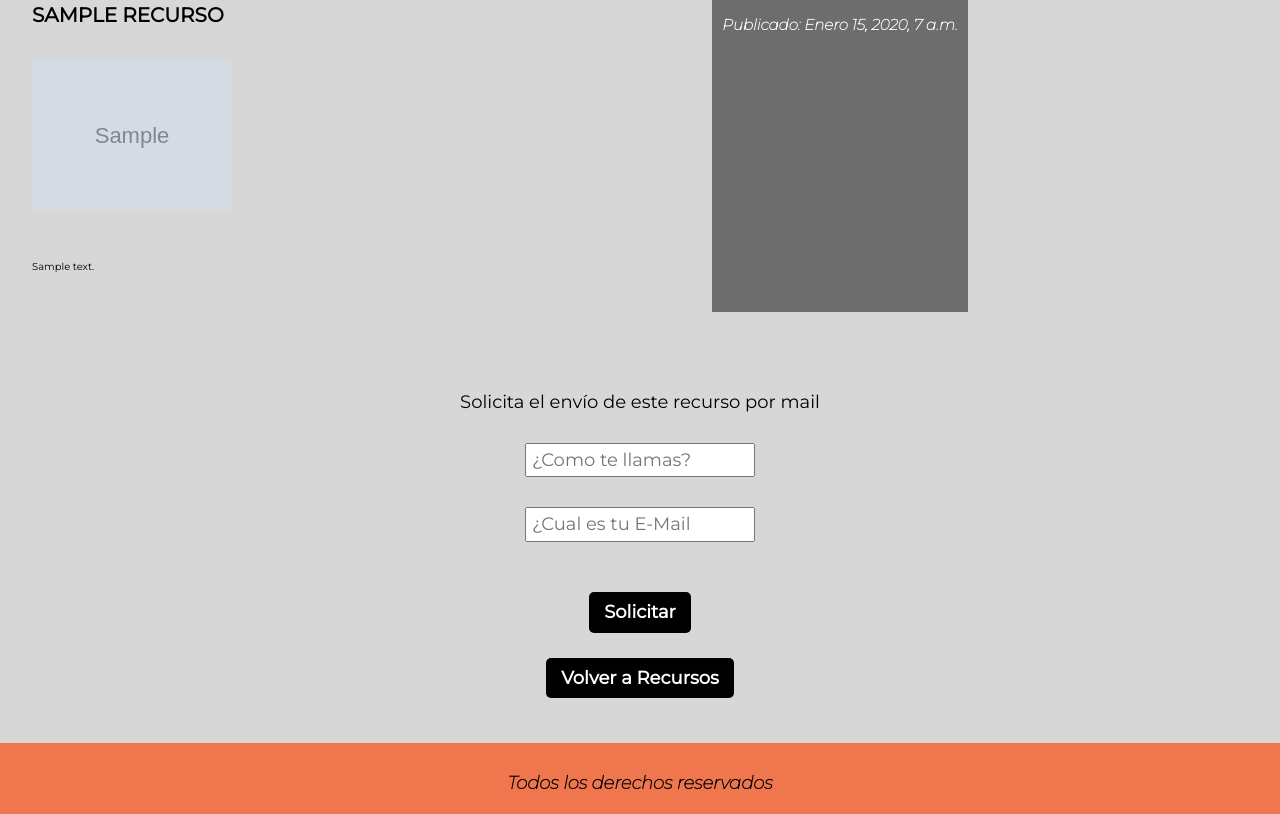
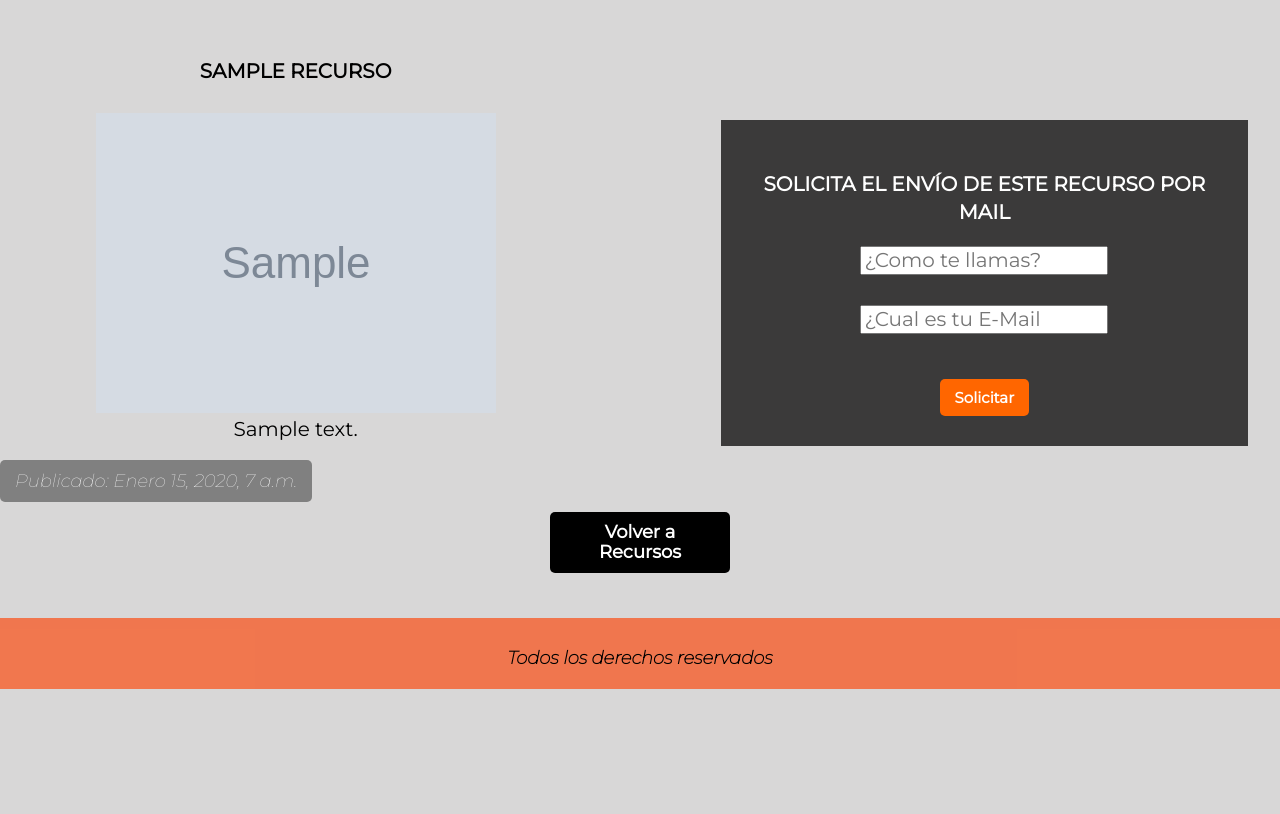
Before and after one commit to Cristian-Estevez/Nomade-Digital, a Django app: page /recursos/recurso/1/ in a window 1280 px wide. Shown: the part 134-948 px from the top of the page. After the commit the page ends 823 px from the top, so only its background shows below. Run offline with Django 3.2, Linux system fonts and the light colour scheme; tables that the repository leaves empty hold one stand-in row (values such as "Sample post"); grey boxes marked "Sample" are stand-in pictures; some libraries are stand-ins or nearby versions.

Commit message:
css recursos pc listo

```diff
--- a/nomade_digital/index/static/index/css/styles.css
+++ b/nomade_digital/index/static/index/css/styles.css
@@ -54,7 +54,7 @@
 
 
         h2 {
-            margin: 0;
+            margin: 3rem;
             text-transform: uppercase;
             font-size: 2rem;
         }
@@ -74,6 +74,14 @@
 
         img{
             max-width: 100%;
+        }
+
+        .i-publicado{
+            font-size: 1.8rem;
+            padding: 1rem 1.5rem;
+            background-color: grey;
+            color: white;
+            border-radius: 5px;
         }
 
         /* HEADER --------*/
@@ -363,6 +371,7 @@
             }
         }
         /* RECURSOS***-------- */
+
 
         .recursos h2 {
             margin: 0;
@@ -677,7 +686,7 @@
             margin-top: 2rem;
         }
 
-        .boton-lista-post{
+        .boton-negro{
             margin: 2rem 0 .5rem 0;
             font-size: 1.8rem;
             display: inline-block;
@@ -877,8 +886,33 @@
         }
 
 
-/* PAGINAS INTERNAS----------
+/* PAGINAS INTERNAS USUARIO----------
 ------RECURSOS------- */
+
+    .contenedor-detalle-recurso{
+        display: flex;
+        justify-content: space-between;
+    }
+
+    .contenedor-recurso{
+        flex: 0 1 calc(45% - 2rem);
+        text-align: center;
+        font-size: 2rem;
+        margin-top: 3rem;
+    }
+
+    .contenedor-recurso form{
+        padding: 3rem;
+        background-color: rgb(59, 58, 58);
+        color: white;
+    }
+
+    .recurso-descarga{
+        display: flex;
+        flex-direction: column;
+        align-items: center;
+        margin-top: 6em;
+    }
 
     .contenedor-interno{
 
@@ -895,6 +929,26 @@
 
     .contenedor-interno p {
         font-size: 2.5rem;
+    }
+
+    /* PAGINAS INTERNAS----------
+------RECURSOS LOGUIN------- */
+
+    .contenedor-botones-recursos{
+        text-align: center;
+
+}
+
+    .muchos-botones{
+        max-width: 996px;
+        display: flex;
+        justify-content: space-around;
+        flex-wrap: wrap;
+    }
+
+    .muchos-botones a{
+        flex: 0 1 calc(20% - 2rem);
+
     }
 
     /* PAGINAS INTERNAS----------
--- a/nomade_digital/index/templates/index/index.html
+++ b/nomade_digital/index/templates/index/index.html
@@ -65,7 +65,7 @@
                         <nav class="contenedor-barra contenedor-barra-inactivo " id="stickyMenu">
                             <ul >
                                 <li><a href="sobremi.html">Sobre mí</a></li>
-                                <li><a href="servicios.html">Servicios</a></li>
+                                <li><a href="#servicios">Servicios</a></li>
                                 <li><a href="{% url 'recursos:recursos'%}">Recursos</a></li>
                                 <li><a href="{% url 'blog:lista_posts'%}">Blog</a></li>  <!--cambié codigo aca-->
                                 <li><a href="cursos.html">Cursos</a></li>
@@ -103,8 +103,8 @@
 
     <!-- SERVICIOS---- -->
 
-    <main class="servicios">
-        <div class="contenedor">
+    <main class="servicios" >
+        <div class="contenedor" id="servicios">
             <h2> Servicios</h2>
             <div class="contenedor-servicios">
                 <div class="servicio">
--- a/nomade_digital/recursos/templates/recursos/detalle_recursos.html
+++ b/nomade_digital/recursos/templates/recursos/detalle_recursos.html
@@ -4,10 +4,10 @@
 <body>
 
 
-<div class="contenedor contenedor-detalle-article">
+<div class="contenedor contenedor-detalle-recurso">
 
 
-    <div class=" contenedor-detalle-post-titulos">
+    <div class="contenedor-recurso">
 
         <h2 class="detalle-post-titulos">{{ recurso.titulo }}</h2>
 
@@ -20,10 +20,36 @@
         </p>
 
     </div>
+
+        {% if recurso.archivo and not logrado%}
+    <div class="contenedor-recurso recurso-descarga">
+        <form action="" class="form-solicitar-recursos" method="POST">
+                {% csrf_token %}
+            <h3>Solicita el envío de este recurso por mail</h3>
+            <p>{{ form.nombre }}</p>
+            <p>{{ form.email }}</p>
+
+            <input type="submit" value="Solicitar" class="boton boton-lista-post">
+        </form>
+    </div>
+
+
+        {% elif not logrado %}
+
+        {% else %}
+    <div>
+        <h2>Se te ha enviado un correo con la información solicitada. No olvides revisar tu casilla de Spam</h2>
+        </div>
+
+        {% endif %}
+
+</div>
+
+<div>
     {% if recurso.publicado %}
 
 
-                <i>Publicado: {{ recurso.publicado }}</i>
+                <i class="i-publicado">Publicado: {{ recurso.publicado }}</i>
 
             {% else %}
 
@@ -36,37 +62,14 @@
             {% endif %}
 </div>
 
-    <div class="contenedor-lista-recursos">
+    <div class="contenedor contenedor-botones muchos-botones">
 
-        {% if recurso.archivo and not logrado%}
-        <div>
-            <form action="" class="formato-comentarios" method="POST">
-                {% csrf_token %}
-                <p>Solicita el envío de este recurso por mail</p>
-                <p>{{ form.nombre }}</p>
-                <p>{{ form.email }}</p>
-
-                <input type="submit" value="Solicitar" class="boton boton-lista-post">
-            </form>
-        </div>
-
-
-        {% elif not logrado %}
-
-        {% else %}
-        <div>
-            <h2>Se te ha enviado un correo con la información solicitada. No olvides revisar tu casilla de Spam</h2>
-        </div>
-
-        {% endif %}
-
-
-        <a href="{% url 'recursos:recursos' %}" class="boton boton-lista-post" >Volver a Recursos</a>
+            <a href="{% url 'recursos:recursos' %}" class="boton boton-negro" >Volver a Recursos</a>
             {% if user.is_authenticated %}
-                <a href="{% url 'recursos:nuevo_recurso' %}" id="Nuevo_post" class="boton boton-lista-post">Agregar nuevo recurso</a>
-                <a href="{% url 'recursos:lista_borrador_recursos' %}" id="Lista_borrador" class="boton boton-lista-post">Lista Borrador Recursos</a>
-                <a href="{% url 'recursos:editar_recurso' pk=recurso.pk %}" class="boton boton-lista-post">Editar</a>
-                <a href="{% url 'recursos:borrar_recurso' pk=recurso.pk %}" class="boton boton-lista-post">Eliminar definitivamente</a>
+                <a href="{% url 'recursos:nuevo_recurso' %}" id="Nuevo_post" class="boton boton-negro">Agregar nuevo recurso</a>
+                <a href="{% url 'recursos:lista_borrador_recursos' %}" id="Lista_borrador" class="boton boton-negro">Lista Borrador Recursos</a>
+                <a href="{% url 'recursos:editar_recurso' pk=recurso.pk %}" class="boton boton-negro">Editar</a>
+                <a href="{% url 'recursos:borrar_recurso' pk=recurso.pk %}" class="boton boton-negro">Eliminar definitivamente</a>
             {% endif %}
         </div>
 
--- a/nomade_digital/recursos/templates/recursos/recursos.html
+++ b/nomade_digital/recursos/templates/recursos/recursos.html
@@ -19,10 +19,10 @@
 {% block content %}
 <body>
     {% if user.is_authenticated %}
-    <div class="contenedor contenedor-lista-post">
+    <div class="contenedor-botones-recursos">
 
-        <a href="{% url 'recursos:nuevo_recurso' %}" id="Nuevo_post" class="boton boton-lista-post">Agregar nuevo recurso</a>
-        <a href="{% url 'recursos:lista_borrador_recursos' %}" id="Lista_borrador" class="boton boton-lista-post">Lista Borrador Recursos</a>
+        <a href="{% url 'recursos:nuevo_recurso' %}" id="Nuevo_post" class="boton boton-negro">Agregar nuevo recurso</a>
+        <a href="{% url 'recursos:lista_borrador_recursos' %}" id="Lista_borrador" class="boton boton-negro">Lista Borrador Recursos</a>
 
     </div>
     {% endif %}
```
